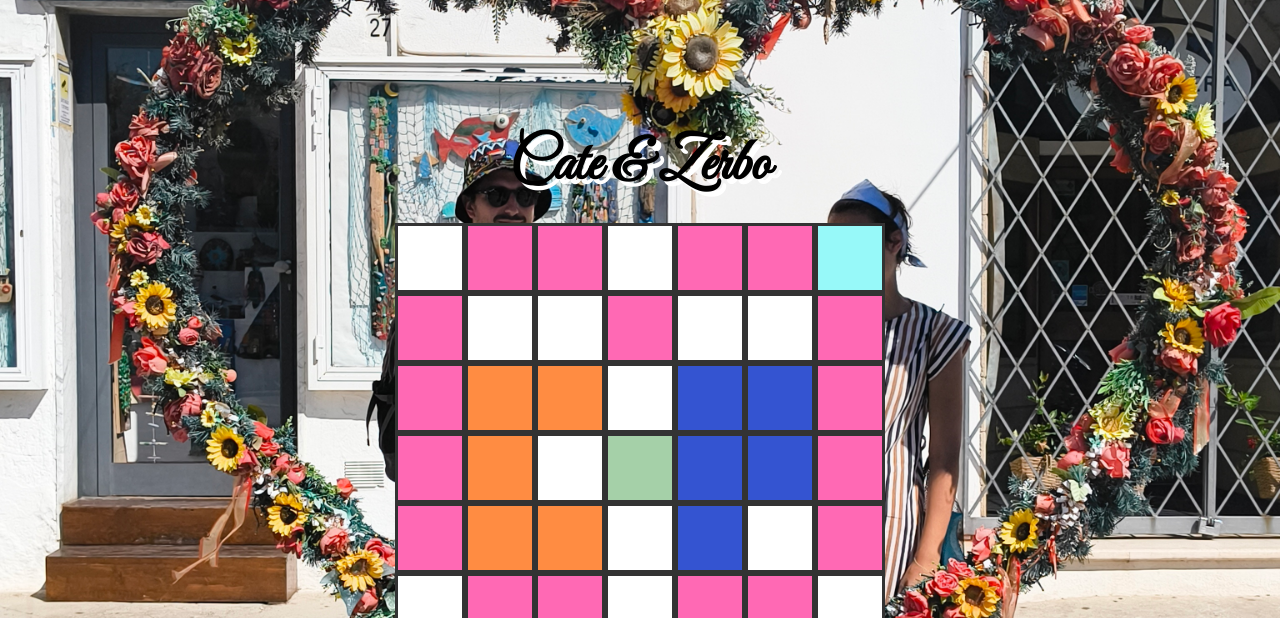
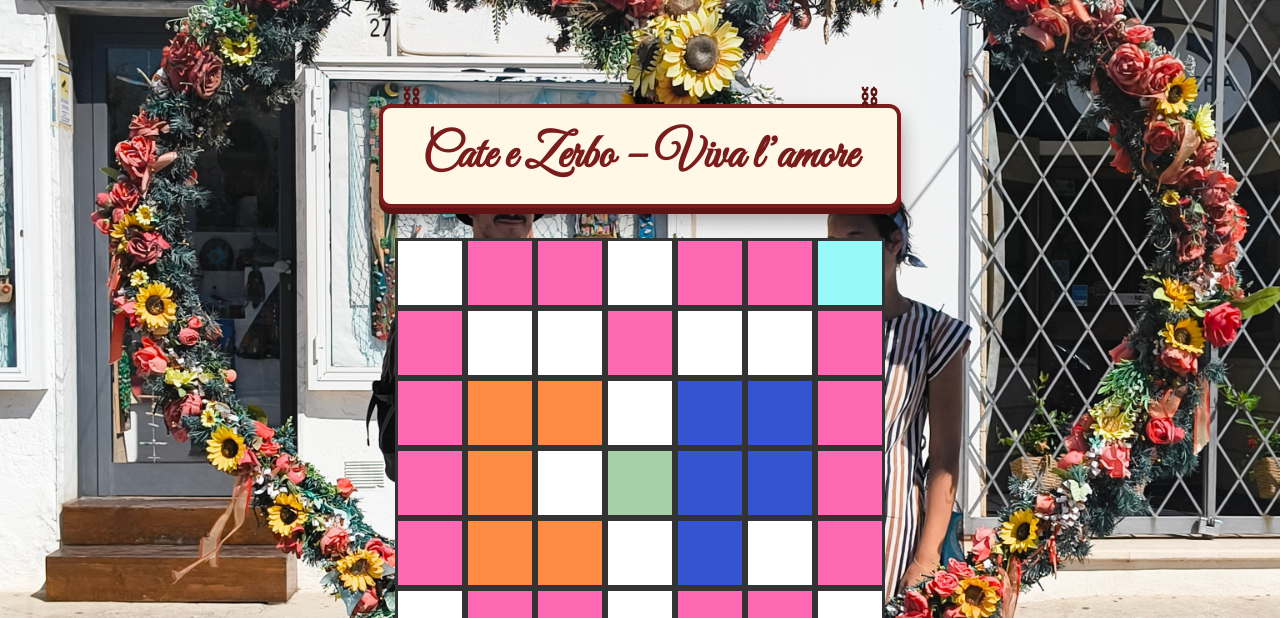
Before and after one commit to FrancescoMiodi/Regioni, a Flask app: page / in a window 1280 px wide. Shown: the top 618 px of the page. Run offline with Flask 3, Linux system fonts and the light colour scheme.

Commit message:
Lucianoooo

```diff
--- a/static/style.css
+++ b/static/style.css
@@ -38,7 +38,7 @@
     content: "👑";
     font-size: 36px;
     position: absolute;
-    top: 50%;
+    top: 35%;
     left: 50%;
     transform: translate(-50%, -50%);
     display: none;
@@ -63,13 +63,49 @@ body {
     background-repeat: no-repeat; /* non ripete l’immagine */
 }
 
-h1 {
+/* h1 {
     font-family: 'Great Vibes', cursive;
-    font-size: 60px;
+    font-size: 80px;
     text-align: center;
-    margin-bottom: 20px;
+    margin-bottom: 10px;
     color: black;
-    text-shadow: 5px 5px 0 #fff; /* ombra delicata per risaltare */
+    text-shadow: 5px 5px 0 #fff;
+} */
+
+.trattoria-sign {
+    font-family: 'Great Vibes', cursive;
+    font-size: 48px;
+    color: #7a1c1c; /* rosso trattoria */
+
+    background: #fff8e7; /* avorio caldo */
+    padding: 18px 40px;
+    border: 4px solid #7a1c1c;
+    border-radius: 12px;
+
+    box-shadow:
+        0 6px 0 #5c1414,
+        0 12px 20px rgba(0, 0, 0, 0.35);
+
+    text-align: center;
+    margin-bottom: 30px;
+    position: relative;
+}
+
+.trattoria-sign::before,
+.trattoria-sign::after {
+    content: "⛓";
+    position: absolute;
+    top: -28px;
+    font-size: 24px;
+    color: #5c1414;
+}
+
+.trattoria-sign::before {
+    left: 20px;
+}
+
+.trattoria-sign::after {
+    right: 20px;
 }
 
 .cell.blocked::after {
@@ -91,7 +127,7 @@ h1 {
     content: "👑";
     font-size: 36px;
     position: absolute;
-    top: 50%;
+    top: 35%;
     left: 50%;
     transform: translate(-50%, -50%);
     display: block;
@@ -117,6 +153,32 @@ h1 {
     max-height: 80%;
 }
 
+.victory-text {
+    position: absolute;
+    top: 15%;
+    font-size: 64px;
+    font-family: 'Great Vibes', cursive;
+    color: #000000;
+    opacity: 0;
+    animation: textAppear 1.2s ease-out forwards;
+}
+
+/* animazione scritta */
+@keyframes textAppear {
+    0% {
+        opacity: 0;
+        transform: translateY(-20px) scale(0.8);
+    }
+    60% {
+        opacity: 1;
+        transform: translateY(5px) scale(1.05);
+    }
+    100% {
+        opacity: 1;
+        transform: translateY(0) scale(1);
+    }
+}
+
 .region0 { background: #FF8C42; }
 .region1 { background: #FFFFFF; }
 .region2 { background: #3454D1; }
--- a/templates/index.html
+++ b/templates/index.html
@@ -12,7 +12,9 @@
     <img src="/static/Intro.gif" alt="Intro" />
 </div>
 
-<h1>Cate & Zerbo</h1>
+<h1 class="trattoria-sign">
+    Cate e Zerbo – Viva l’amore
+</h1>
 
 <div id="grid">
     {% for r in range(7) %}
@@ -25,7 +27,8 @@
 </div>
 
 <div id="game-complete">
-    <img src="/static/bg.jpg" alt="Complimenti!" />
+    <div class="victory-text">Bravo!</div>
+    <img src="/static/finale.png" alt="Complimenti!" />
 </div>
 
 <script src="/static/script.js"></script>
```
